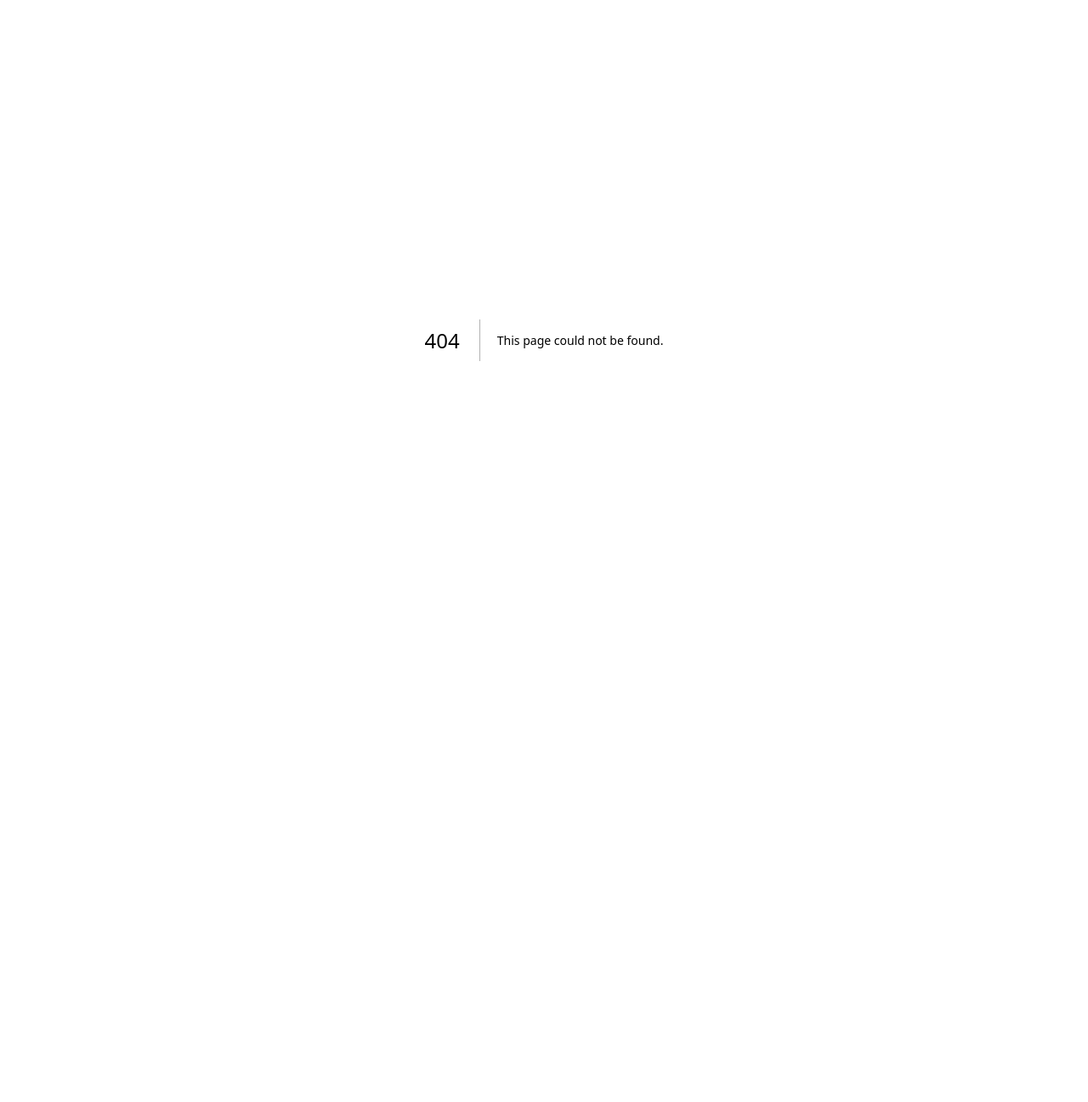
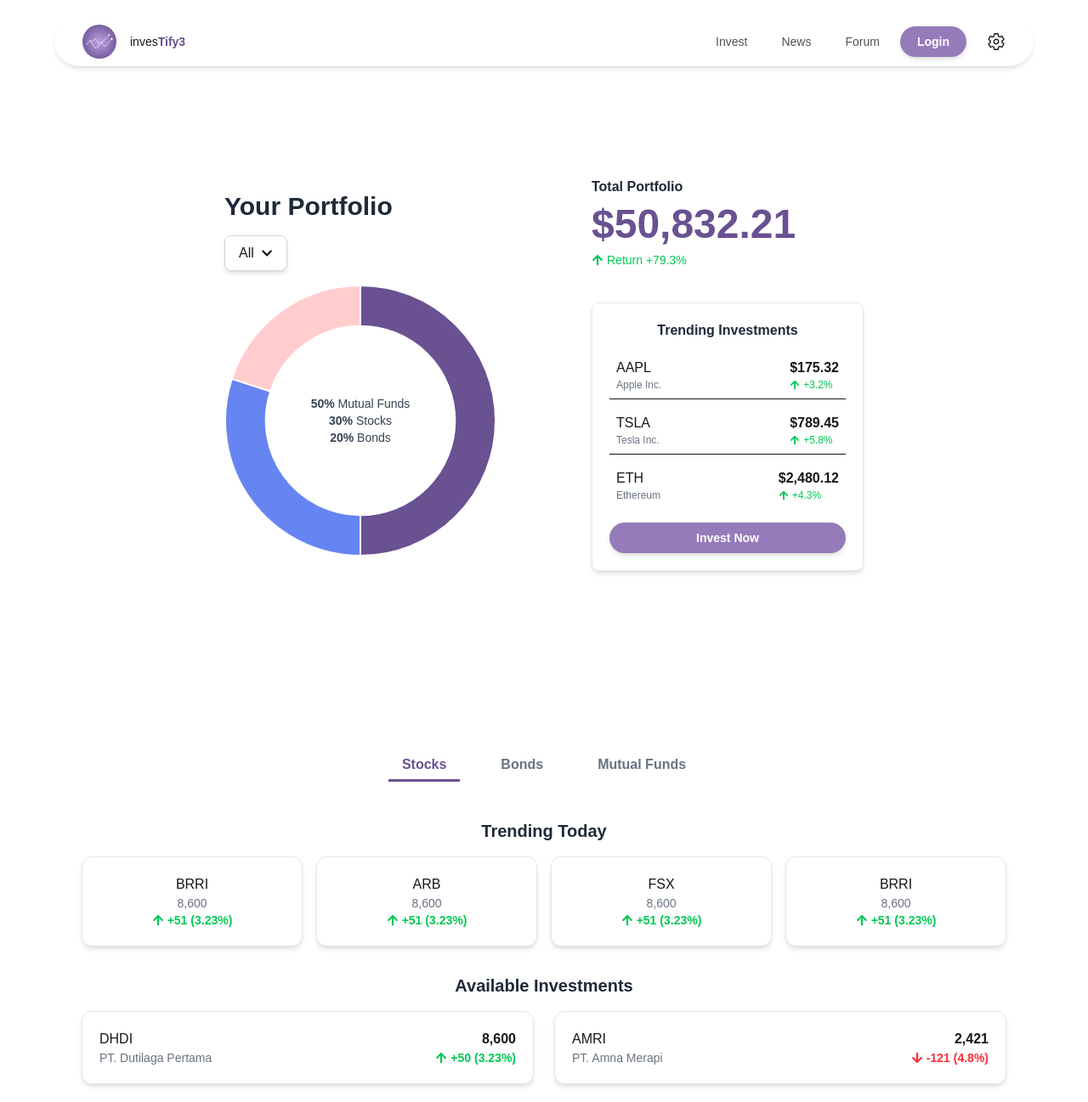
Before and after one commit to BrianHadianSTEI23/hackathon-web3-investify3, a Next.js app: page /invest in a window 1280 px wide. Before the commit this address had no page. Shown: the top 1297 px of the page at 85% size. Before the commit the page ends 800 px from the top, so only its background shows below. Built offline with nearby package versions, Linux system fonts and the light colour scheme.

Commit message:
feat: add invest page

```diff
--- /dev/null
+++ b/src/app/invest/Invest.tsx
@@ -0,0 +1,100 @@
+"use client";
+import { useState } from "react";
+import { FaArrowUp, FaArrowDown, FaChevronLeft, FaChevronRight } from "react-icons/fa";
+import {stockList, categories, trendingToday } from "@data";
+
+const ITEMS_PER_PAGE = 6;
+
+export function Invest() {
+  const [selectedCategory, setSelectedCategory] = useState("Stocks");
+  const [currentPage, setCurrentPage] = useState(1);
+
+  const totalPages = Math.ceil(stockList.length / ITEMS_PER_PAGE);
+  const paginatedStocks = stockList.slice((currentPage - 1) * ITEMS_PER_PAGE, currentPage * ITEMS_PER_PAGE);
+
+  return (
+    <section id="invest-section" className="relative min-h-screen w-screen overflow-x-hidden px-10 mt-20 lg:mt-32">
+      <div className="max-w-6xl mx-auto space-y-8 bg-white p-8">
+
+        {/* CATEGORY BUTTONS */}
+        <div className="flex justify-center items-center space-x-8 pb-3">
+          {categories.map((category) => (
+            <button
+              key={category}
+              onClick={() => setSelectedCategory(category)}
+              className={`relative px-4 py-2 font-semibold ${
+                selectedCategory === category
+                  ? "text-[#695192] after:absolute after:left-0 after:bottom-0 after:h-[3px] after:w-full after:bg-[#695192]"
+                  : "text-gray-500 hover:text-gray-600"
+              }`}
+            >
+              {category}
+            </button>
+          ))}
+        </div>
+
+        {/* TRENDING INVESTMENTS */}
+        <div>
+          <h3 className="text-xl font-semibold text-gray-800 text-center">Trending Today</h3>
+          <div className="grid grid-cols-2 md:grid-cols-4 gap-4 mt-4">
+            {trendingToday.map((stock, index) => (
+              <div key={index} className="bg-white p-5 rounded-xl shadow-md text-center border border-gray-200">
+                <p className="font-medium">{stock.name}</p>
+                <p className="text-sm text-gray-500">{stock.price}</p>
+                <p className={`text-sm flex items-center justify-center font-semibold ${stock.isUp ? "text-green-500" : "text-red-500"}`}>
+                  {stock.isUp ? <FaArrowUp className="mr-1" /> : <FaArrowDown className="mr-1" />}
+                  {stock.change}
+                </p>
+              </div>
+            ))}
+          </div>
+        </div>
+
+        {/* STOCK LISTING */}
+        <div>
+          <h3 className="text-xl font-semibold text-gray-800 text-center">Available Investments</h3>
+          <div className="grid grid-cols-1 md:grid-cols-2 gap-6 mt-4">
+            {paginatedStocks.map((item, index) => (
+              <div key={index} className="flex justify-between items-center p-5 bg-white rounded-xl shadow-md border border-gray-200">
+                <div className="text-left">
+                  <p className="font-medium">{item.name}</p>
+                  <p className="text-sm text-gray-500">{item.fullName}</p>
+                </div>
+                <div className="text-right">
+                  <p className="font-semibold">{item.price}</p>
+                  <p className={`text-sm flex items-center font-semibold ${item.isUp ? "text-green-500" : "text-red-500"}`}>
+                    {item.isUp ? <FaArrowUp className="mr-1" /> : <FaArrowDown className="mr-1" />}
+                    {item.change}
+                  </p>
+                </div>
+              </div>
+            ))}
+          </div>
+
+          {/* PAGINATION */}
+          <div className="flex justify-center items-center mt-6 space-x-4">
+            <button
+              disabled={currentPage === 1}
+              onClick={() => setCurrentPage((prev) => prev - 1)}
+              className="p-2 border border-[#695192] rounded-full bg-gray-200 hover:bg-gray-300 disabled:opacity-50 disabled:cursor-not-allowed"
+            >
+              <FaChevronLeft className="text-[#695192]" />
+            </button>
+
+            <span className="text-gray-700">
+              Page {currentPage} of {totalPages}
+            </span>
+
+            <button
+              disabled={currentPage === totalPages}
+              onClick={() => setCurrentPage((prev) => prev + 1)}
+              className="p-2 border border-[#695192] rounded-full bg-gray-200 hover:bg-gray-300 disabled:opacity-50 disabled:cursor-not-allowed"
+            >
+              <FaChevronRight className="text-[#695192]" />
+            </button>
+          </div>
+        </div>
+      </div>
+    </section>
+  );
+}
--- /dev/null
+++ b/src/app/invest/Portfolio.tsx
@@ -0,0 +1,124 @@
+"use client";
+import { useState, useRef, useEffect } from "react";
+import { Doughnut } from "react-chartjs-2";
+import { Chart as ChartJS, ArcElement, Tooltip, Legend } from "chart.js";
+import { FaArrowUp, FaChevronDown } from "react-icons/fa";
+import { Button } from "@/component/Button";
+import { portfolioData, trendingInvestments } from "@data";
+
+ChartJS.register(ArcElement, Tooltip, Legend);
+
+export function Portfolio() {
+  const [selectedCategory, setSelectedCategory] = useState("All");
+  const [dropdownOpen, setDropdownOpen] = useState(false);
+  const dropdownRef = useRef<HTMLDivElement>(null);
+
+  useEffect(() => {
+    function handleClickOutside(event: MouseEvent) {
+      if (dropdownRef.current && !dropdownRef.current.contains(event.target as Node)) {
+        setDropdownOpen(false);
+      }
+    }
+    document.addEventListener("mousedown", handleClickOutside);
+    return () => document.removeEventListener("mousedown", handleClickOutside);
+  }, []);
+
+  return (
+    <section className="relative min-h-180 w-screen overflow-x-hidden">
+      <div className="flex flex-col lg:flex-row justify-center items-center gap-10 pb-10 lg:gap-28 ml-10 mr-10 mt-40 lg:mt-52">
+
+        <div className="flex flex-col items-start relative">
+          <h2 className="text-3xl font-bold text-gray-800 mb-4">Your Portfolio</h2>
+
+          <div className="relative mb-4" ref={dropdownRef}>
+            <button
+              onClick={() => setDropdownOpen(!dropdownOpen)}
+              className="flex items-center bg-white px-4 py-2 rounded-lg shadow-md border border-gray-300 hover:bg-gray-100 transition"
+            >
+              {selectedCategory} <FaChevronDown className="ml-2 text-sm" />
+            </button>
+
+            {dropdownOpen && (
+              <ul className="absolute mt-2 bg-white border border-gray-300 rounded-lg shadow-md w-40 z-10">
+                {["All", "Mutual Funds", "Stocks", "Bonds"].map((category) => (
+                  <li
+                    key={category}
+                    onClick={() => { setSelectedCategory(category); setDropdownOpen(false); }}
+                    className="px-4 py-2 hover:bg-gray-100 cursor-pointer"
+                  >
+                    {category}
+                  </li>
+                ))}
+              </ul>
+            )}
+          </div>
+
+          <div className="relative w-80 h-80">
+            <Doughnut
+              data={portfolioData}
+              options={{
+                plugins: {
+                  legend: { display: false },
+                  tooltip: { enabled: true },
+                },
+                cutout: "70%",
+              }}
+            />
+            <div className="absolute inset-0 flex flex-col items-center justify-center text-sm font-medium text-gray-700">
+              <p><span className="font-semibold">50%</span> Mutual Funds</p>
+              <p><span className="font-semibold">30%</span> Stocks</p>
+              <p><span className="font-semibold">20%</span> Bonds</p>
+            </div>
+          </div>
+        </div>
+
+        <div className="flex flex-col gap-10">
+          <div className="text-left space-y-2">
+            <h3 className="font-semibold text-gray-800">Total Portfolio</h3>
+            <p className="text-5xl font-bold text-[#695192]">$50,832.21</p>
+            <p className="text-sm flex items-center text-green-500">
+              <FaArrowUp className="mr-1" /> Return +79.3%
+            </p>
+          </div>
+
+          <div className="bg-white p-5 w-80 rounded-lg shadow-md border border-gray-200">
+            <h3 className="font-semibold text-gray-800 text-center">Trending Investments</h3>
+            <div className="mt-3 space-y-2">
+              {trendingInvestments.map((investment, index) => (
+                <div
+                  key={index}
+                  className="flex justify-between items-center p-2 border-b last:border-none hover:bg-gray-50 transition"
+                >
+                  <div className="text-left">
+                    <p className="text-base font-medium">{investment.name}</p>
+                    <p className="text-xs text-gray-500">{investment.fullName}</p>
+                  </div>
+                  <div className="text-right">
+                    <p className="text-base font-semibold">{investment.price}</p>
+                    <p className="text-xs flex items-center text-green-500">
+                      <FaArrowUp className="mr-1" /> {investment.change}
+                    </p>
+                  </div>
+                </div>
+              ))}
+            </div>
+
+            <div className="text-center mt-4">
+            <Button
+              className="w-full"
+              onClick={() => {
+                const investSection = document.getElementById("invest-section");
+                if (investSection) {
+                  investSection.scrollIntoView({ behavior: "smooth" });
+                }
+              }}
+            >
+              Invest Now
+            </Button>
+            </div>
+          </div>
+        </div>
+      </div>
+    </section>
+  );
+}
--- /dev/null
+++ b/src/app/invest/page.tsx
@@ -0,0 +1,14 @@
+import { Navbar } from "@/component/Navbar";
+import { navItems } from "@data";
+import { Portfolio } from "./Portfolio";
+import { Invest } from "./Invest";
+
+export default function InvestPage() {
+  return (
+    <div className="relative min-h-screen w-screen overflow-x-hidden flex flex-col items-center">
+      <Navbar navItems={navItems} />
+      <Portfolio/>
+      <Invest/>
+    </div>
+  );
+}
```
